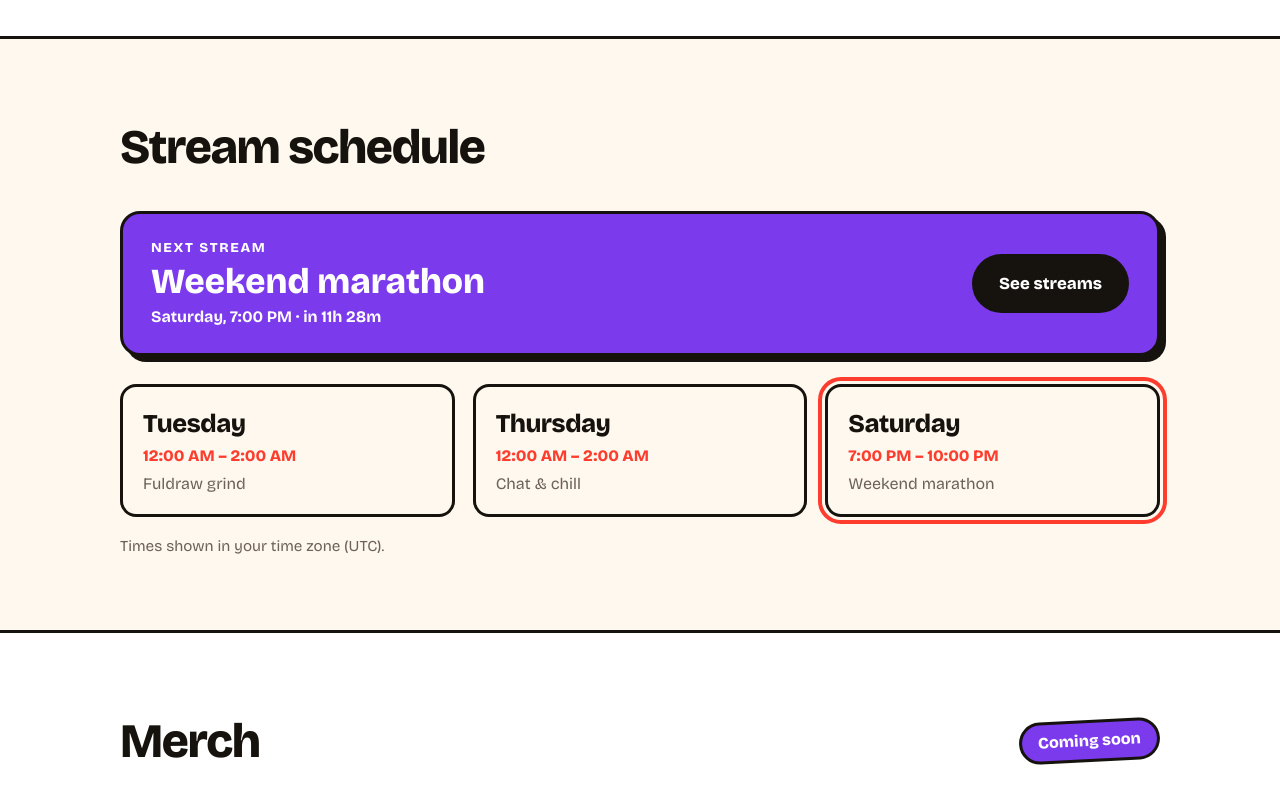
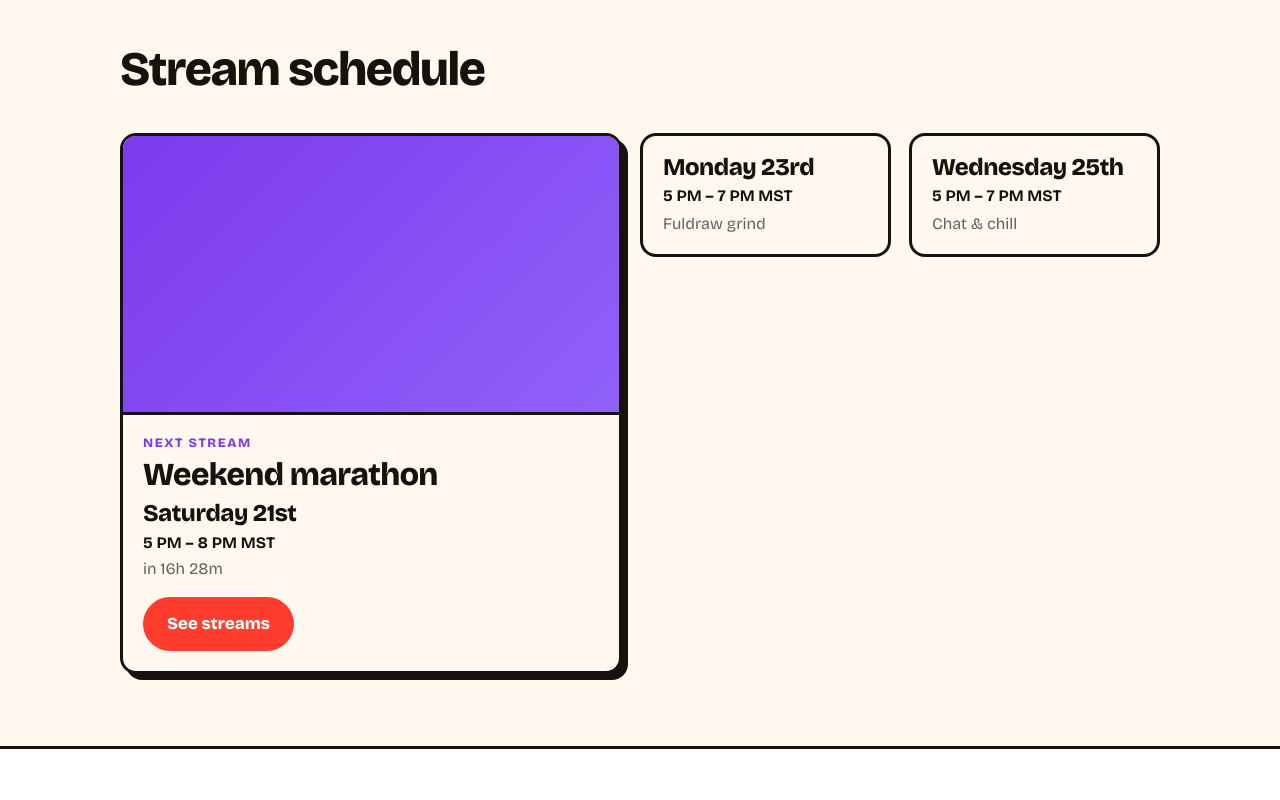
Before and after one commit to fosterethan2005-maker/2muchethan-site, a plain HTML site: page index.html in a window 1280 px wide. Shown: the part 1020-1820 px from the top of the page. Drawn offline with nearby package versions, Linux system fonts and the light colour scheme; no server answers.

Commit message:
Stream schedule in one row with a bigger next-stream card; borderless buttons; tighter ribbon spacing
Times show the time zone (e.g. 5 PM – 7 PM MST) and the day of the month;
browsers that hide their time zone see Mountain time.

Co-Authored-By: Claude Opus 5.5 <noreply@anthropic.com>
Claude-Session: https://claude.ai/code/session_01M5VXXFanXZN5ooHTFFZEVp

```diff
--- a/index.html
+++ b/index.html
@@ -58,7 +58,7 @@
     nav ul a:hover { color: var(--accent); }
 
     /* Hero */
-    .hero { padding-top: 56px; padding-bottom: 72px; }
+    .hero { padding-top: 56px; padding-bottom: 32px; }
     .hero h1, .hero-title .l1, .hero-title .l2 {
       font-size: clamp(3.4rem, 13vw, 9.5rem);
       line-height: 0.88;
@@ -89,11 +89,11 @@
       display: inline-flex; align-items: center; gap: 10px;
       padding: 14px 24px; border-radius: 999px;
       font-weight: 800; font-size: 1.05rem; text-decoration: none;
-      border: 3px solid var(--line);
+      border: 0;
       transition: transform .15s ease-out;
     }
     .btn-primary { background: var(--accent); color: #fff; }
-    .btn-ghost { background: transparent; }
+    .btn-ghost { background: color-mix(in srgb, var(--ink) 8%, transparent); }
     @media (hover: hover) and (pointer: fine) { .btn:hover { transform: translateY(-2px); } }
     .btn:active { transform: scale(.97); }
     .btn { user-select: none; -webkit-touch-callout: none; }
@@ -144,28 +144,28 @@
     .section-head { display: flex; flex-wrap: wrap; align-items: center; justify-content: space-between; gap: 12px 20px; margin-bottom: 28px; }
     .section-head h2 { margin: 0; }
     section.alt { background: var(--card); border-block: 3px solid var(--line); }
-    .ticker + section.alt { border-top: 0; }
+    .ticker + section { border-top: 0; padding-top: 40px; }
 
-    /* Streams */
-    .next {
-      display: flex; flex-wrap: wrap; align-items: center; justify-content: space-between; gap: 20px;
-      background: var(--accent-2); color: var(--on-accent-2); border: 3px solid var(--line); border-radius: 20px;
-      padding: 24px 28px; box-shadow: 6px 6px 0 var(--line); margin-bottom: 28px;
+    /* Streams: one row, the next stream first and bigger (with a thumbnail) */
+    .schedule { display: grid; gap: 18px; align-items: start; }
+    .slot { border: 3px solid var(--line); border-radius: 16px; padding: 18px 20px; background: var(--bg); }
+    .slot .day { font-size: 1.5rem; font-weight: 800; letter-spacing: -0.02em; line-height: 1.15; }
+    .slot .time { font-weight: 700; margin-top: 2px; }
+    .slot .what { color: var(--muted); margin-top: 4px; }
+    .slot.next { padding: 0; overflow: hidden; display: flex; flex-direction: column; box-shadow: 6px 6px 0 var(--line); }
+    .slot.next .thumb-s {
+      aspect-ratio: 16 / 9; border-bottom: 3px solid var(--line);
+      background: linear-gradient(135deg, var(--accent-2), var(--accent-2-soft)) center / cover no-repeat;
     }
-    .next.live { background: var(--accent); color: #fff; }
-    .next .label { font-weight: 800; letter-spacing: .12em; font-size: .85rem; text-transform: uppercase; }
-    .next .title { font-size: clamp(1.5rem, 3.5vw, 2.2rem); font-weight: 800; line-height: 1.1; margin: 4px 0; }
-    .next .when { font-weight: 700; }
-    .next .btn { background: #16130f; color: #fff; border-color: #16130f; box-shadow: none; }
+    .slot.next .body { padding: 18px 20px 20px; display: flex; flex-direction: column; gap: 2px; flex: 1; }
+    .slot.next .label { font-weight: 800; letter-spacing: .12em; font-size: .8rem; text-transform: uppercase; color: var(--accent-2); }
+    .slot.next.live .label { color: var(--accent); }
+    .slot.next .title { font-size: clamp(1.4rem, 3vw, 2rem); font-weight: 800; line-height: 1.1; letter-spacing: -0.02em; margin: 2px 0 6px; }
+    .slot.next .soon { color: var(--muted); }
+    .slot.next .btn { align-self: flex-start; margin-top: 14px; }
     .dot { display: inline-block; width: 10px; height: 10px; border-radius: 50%; background: currentColor; margin-right: 8px; animation: pulse 1.4s infinite; }
     @keyframes pulse { 50% { opacity: .25; } }
-    .schedule { display: grid; grid-template-columns: repeat(auto-fit, minmax(200px, 1fr)); gap: 18px; }
-    .slot { border: 3px solid var(--line); border-radius: 16px; padding: 18px 20px; background: var(--bg); }
-    .slot.is-next { outline: 4px solid var(--accent); outline-offset: 3px; }
-    .slot .day { font-size: 1.6rem; font-weight: 800; letter-spacing: -0.02em; }
-    .slot .time { color: var(--accent); font-weight: 800; }
-    .slot .what { color: var(--muted); margin-top: 4px; }
-    .tz-note { color: var(--muted); margin-top: 18px; font-size: .95rem; }
+    @media (max-width: 720px) { .schedule { grid-template-columns: 1fr 1fr !important; } .slot.next { grid-column: 1 / -1; } }
 
     /* Merch */
     .badge { background: var(--accent-2); color: var(--on-accent-2); border: 3px solid var(--line); border-radius: 999px; padding: 6px 16px; font-weight: 800; transform: rotate(-3deg); }
@@ -294,9 +294,7 @@
       <div class="wrap">
         <h2>Stream schedule</h2>
         <!-- Edit STREAMS in the script at the bottom. Times convert to each visitor's time zone. -->
-        <div class="next" id="next-stream"></div>
         <div class="schedule" id="schedule"></div>
-        <p class="tz-note" id="tz-note"></p>
       </div>
     </section>
 
@@ -418,13 +416,14 @@
     loadVideos();
 
     /* ---------------- Stream schedule ----------------
-       EDIT: your weekly streams. "time" is 24-hour, in STREAM_TZ.
-       Visitors see everything converted to their own time zone. */
-    const STREAM_TZ = "America/New_York";
+       EDIT: your weekly streams. "time" is 24-hour, in STREAM_TZ (Mountain time).
+       "thumb" is optional: an image for when that stream is the next one up.
+       Visitors see times in their own time zone; if their browser won't say, they see Mountain time. */
+    const STREAM_TZ = "America/Denver";
     const STREAMS = [
-      { day: "Mon", time: "19:00", hours: 2, title: "Fuldraw grind" },
-      { day: "Wed", time: "19:00", hours: 2, title: "Chat & chill" },
-      { day: "Sat", time: "14:00", hours: 3, title: "Weekend marathon" },
+      { day: "Mon", time: "17:00", hours: 2, title: "Fuldraw grind" },
+      { day: "Wed", time: "17:00", hours: 2, title: "Chat & chill" },
+      { day: "Sat", time: "17:00", hours: 3, title: "Weekend marathon" },
     ];
     const CHANNEL = "https://www.youtube.com/@EthanSurnameYT";
 
@@ -459,42 +458,61 @@
       if (h) return `in ${h}h ${m % 60}m`;
       return `in ${Math.max(m, 1)}m`;
     }
-    const fmtDay = (d) => d.toLocaleDateString(undefined, { weekday: "long" });
-    const fmtTime = (d) => d.toLocaleTimeString(undefined, { hour: "numeric", minute: "2-digit" });
+    // The visitor's time zone, or Mountain time if their browser hides it (reports plain UTC).
+    const VIEW_TZ = (() => {
+      const tz = Intl.DateTimeFormat().resolvedOptions().timeZone;
+      return !tz || /^(UTC|Etc\/)/.test(tz) ? STREAM_TZ : tz;
+    })();
+    const ordinal = (n) => n + (n % 100 >= 11 && n % 100 <= 13 ? "th" : ["th", "st", "nd", "rd"][n % 10] || "th");
+    const fmtDay = (d) => {   // "Monday 23rd"
+      const p = Object.fromEntries(new Intl.DateTimeFormat("en-US", { timeZone: VIEW_TZ, weekday: "long", day: "numeric" })
+        .formatToParts(d).map((x) => [x.type, x.value]));
+      return `${p.weekday} ${ordinal(+p.day)}`;
+    };
+    const fmtTime = (d, withZone) => {   // "5 PM" or "5:30 PM MST"
+      const mins = +new Intl.DateTimeFormat("en-US", { timeZone: VIEW_TZ, minute: "numeric" }).format(d);
+      return d.toLocaleTimeString("en-US", { timeZone: VIEW_TZ, hour: "numeric", ...(mins ? { minute: "2-digit" } : {}),
+        ...(withZone ? { timeZoneName: "short" } : {}) });
+    };
+    const fmtRange = (s) => `${fmtTime(s.start)} – ${fmtTime(s.end, true)}`;
 
+    const MAX_LATER = 3;   // how many streams to show after the next one
     function renderStreams() {
       const now = new Date();
-      const list = STREAMS.map((s) => nextOccurrence(s, now)).filter(Boolean);
-      const next = [...list].sort((a, b) => a.start - b.start)[0];
-      const box = document.getElementById("next-stream");
-      if (!next) { box.hidden = true; return; }
+      const list = STREAMS.map((s) => nextOccurrence(s, now)).filter(Boolean).sort((a, b) => a.start - b.start);
+      const box = document.getElementById("schedule");
+      if (!list.length) { box.replaceChildren(); return; }
+      const [next, ...later] = [list[0], ...list.slice(1, 1 + MAX_LATER)];
       const live = next.start <= now;
-      box.className = "next" + (live ? " live" : "");
-      box.innerHTML = `<div>
+
+      // the next stream: thumbnail, title, day, time, countdown, button
+      const big = document.createElement("article");
+      big.className = "slot next" + (live ? " live" : "");
+      big.innerHTML = `<div class="thumb-s"></div><div class="body">
           <div class="label">${live ? '<span class="dot"></span>Live now' : "Next stream"}</div>
-          <div class="title"></div>
-          <div class="when"></div>
-        </div>
-        <a class="btn" href="${CHANNEL}/${live ? "live" : "streams"}" target="_blank" rel="noopener">${live ? "Watch live" : "See streams"}</a>`;
-      box.querySelector(".title").textContent = next.title;
-      box.querySelector(".when").textContent = live
-        ? `Started at ${fmtTime(next.start)}`
-        : `${fmtDay(next.start)}, ${fmtTime(next.start)} · ${until(next.start - now)}`;
+          <div class="title"></div><div class="day"></div><div class="time"></div><div class="soon"></div>
+          <a class="btn btn-primary" target="_blank" rel="noopener"></a></div>`;
+      if (next.thumb) big.querySelector(".thumb-s").style.backgroundImage = `url("${encodeURI(next.thumb)}")`;
+      big.querySelector(".title").textContent = next.title;
+      big.querySelector(".day").textContent = fmtDay(next.start);
+      big.querySelector(".time").textContent = fmtRange(next);
+      big.querySelector(".soon").textContent = live ? "" : until(next.start - now);
+      const btn = big.querySelector(".btn");
+      btn.href = `${CHANNEL}/${live ? "live" : "streams"}`;
+      btn.textContent = live ? "Watch live" : "See streams";
 
-      // Weekly list, Monday first, in the visitor's own days
-      const sorted = [...list].sort((a, b) =>
-        ((a.start.getDay() + 6) % 7) - ((b.start.getDay() + 6) % 7) || a.start.getHours() - b.start.getHours());
-      document.getElementById("schedule").replaceChildren(...sorted.map((s) => {
+      // the ones after it: day, time, title
+      const small = later.map((s) => {
         const el = document.createElement("div");
-        el.className = "slot" + (s === next ? " is-next" : "");
+        el.className = "slot";
         el.innerHTML = `<div class="day"></div><div class="time"></div><div class="what"></div>`;
         el.querySelector(".day").textContent = fmtDay(s.start);
-        el.querySelector(".time").textContent = `${fmtTime(s.start)} – ${fmtTime(s.end)}`;
+        el.querySelector(".time").textContent = fmtRange(s);
         el.querySelector(".what").textContent = s.title;
         return el;
-      }));
-      const tz = Intl.DateTimeFormat().resolvedOptions().timeZone;
-      document.getElementById("tz-note").textContent = `Times shown in your time zone (${tz.replace(/_/g, " ")}).`;
+      });
+      box.style.gridTemplateColumns = `minmax(0, 2fr)${" minmax(0, 1fr)".repeat(small.length)}`;
+      box.replaceChildren(big, ...small);
     }
     renderStreams();
     setInterval(renderStreams, 60e3);
```
